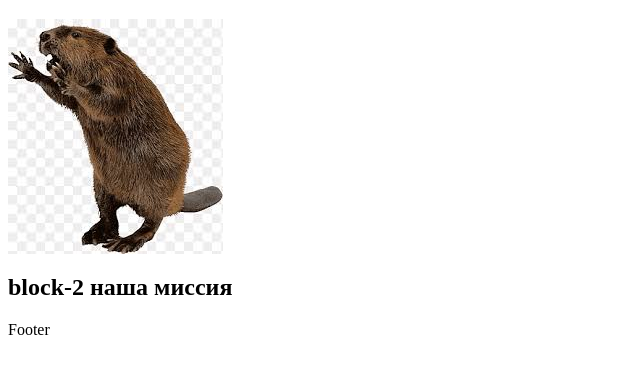
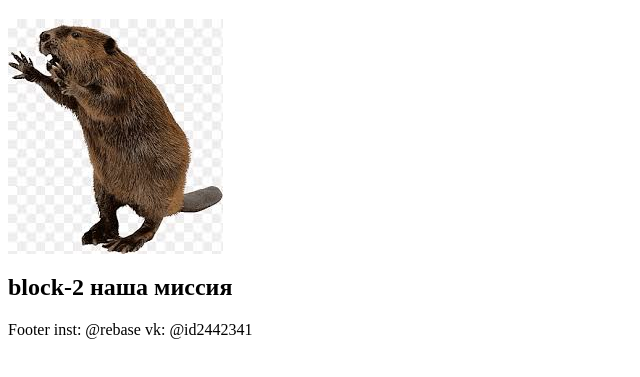
Before and after one commit to ZeyronX/bever-defender, a plain HTML site: page index.html in a window 1280 px wide. Shown: the part 87-464 px from the top of the page, without its empty margins (0-640 px from the left). Drawn offline with Linux system fonts and the light colour scheme.

Commit message:
End footer

```diff
--- a/index.html
+++ b/index.html
@@ -3,4 +3,4 @@
 <h1>block-1 защитим бобров вместе!</h1>
 <img src="bever.jpg">
 <h2>block-2 наша миссия</h2>
-<footer>Footer</footer>
+<footer>Footer inst: @rebase vk: @id2442341</footer>
```
